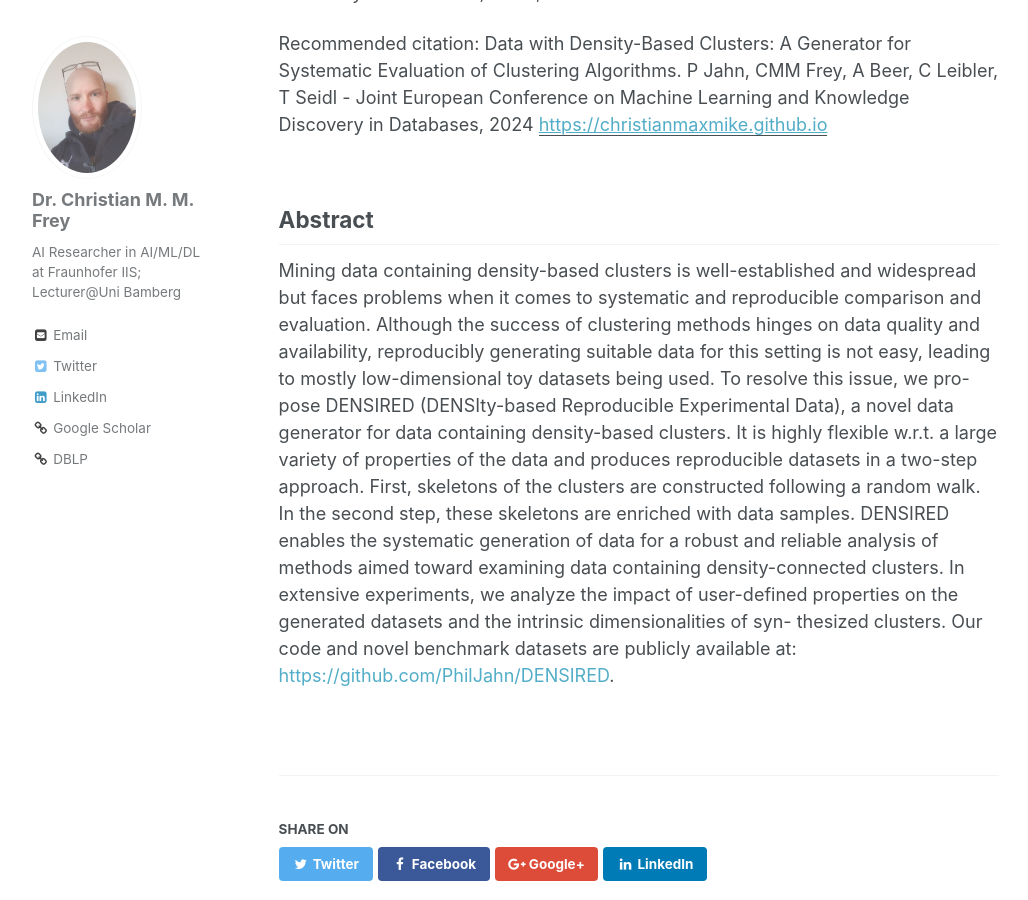
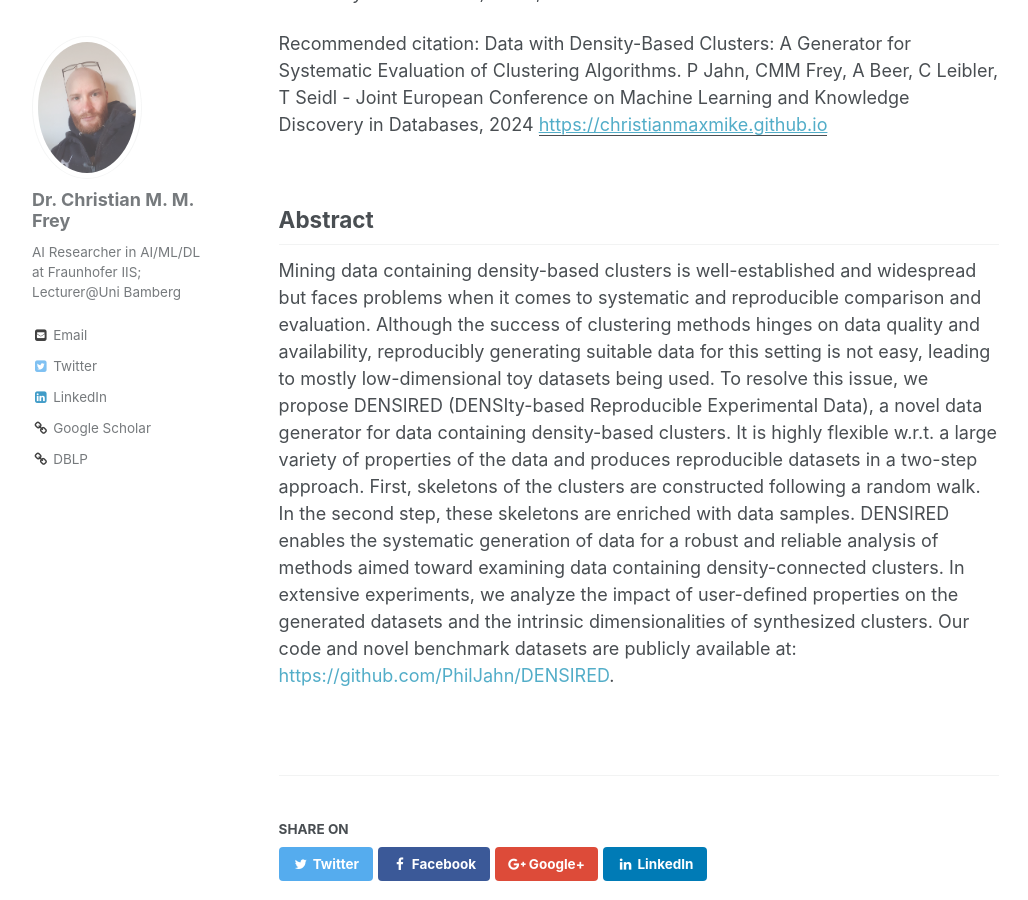
Before and after one commit to christianmaxmike/christianmaxmike.github.io, a Jekyll site: the page built from _publications/2024-01.md, in a window 1280 px wide and 900 px high, scrolled down 240 px. Shown: the whole window, without its empty margins (26-1054 px from the left). Built offline with Jekyll 4.4.1, drawn with Linux system fonts in a browser that asks for light colours.

Commit message:
Update 2024-01.md

```diff
--- a/_publications/2024-01.md
+++ b/_publications/2024-01.md
@@ -10,12 +10,4 @@ citation: "Data with Density-Based Clusters: A Generator for Systematic Evaluati
 ---
 
 ## Abstract
-Mining data containing density-based clusters is well-established and widespread but faces problems when it comes to systematic
-and reproducible comparison and evaluation. Although the success of clustering methods hinges on data quality and availability, reproducibly
-generating suitable data for this setting is not easy, leading to mostly low-dimensional toy datasets being used. To resolve this issue, we pro-
-pose DENSIRED (DENSIty-based Reproducible Experimental Data), a novel data generator for data containing density-based clusters. It is
-highly flexible w.r.t. a large variety of properties of the data and produces reproducible datasets in a two-step approach. First, skeletons of
-the clusters are constructed following a random walk. In the second step, these skeletons are enriched with data samples. DENSIRED enables the
-systematic generation of data for a robust and reliable analysis of methods aimed toward examining data containing density-connected clusters.
-In extensive experiments, we analyze the impact of user-defined properties on the generated datasets and the intrinsic dimensionalities of syn-
-thesized clusters. Our code and novel benchmark datasets are publicly available at: [https://github.com/PhilJahn/DENSIRED](https://github.com/PhilJahn/DENSIRED).
+Mining data containing density-based clusters is well-established and widespread but faces problems when it comes to systematic and reproducible comparison and evaluation. Although the success of clustering methods hinges on data quality and availability, reproducibly generating suitable data for this setting is not easy, leading to mostly low-dimensional toy datasets being used. To resolve this issue, we propose DENSIRED (DENSIty-based Reproducible Experimental Data), a novel data generator for data containing density-based clusters. It is highly flexible w.r.t. a large variety of properties of the data and produces reproducible datasets in a two-step approach. First, skeletons of the clusters are constructed following a random walk. In the second step, these skeletons are enriched with data samples. DENSIRED enables the systematic generation of data for a robust and reliable analysis of methods aimed toward examining data containing density-connected clusters. In extensive experiments, we analyze the impact of user-defined properties on the generated datasets and the intrinsic dimensionalities of synthesized clusters. Our code and novel benchmark datasets are publicly available at: [https://github.com/PhilJahn/DENSIRED](https://github.com/PhilJahn/DENSIRED).
```
